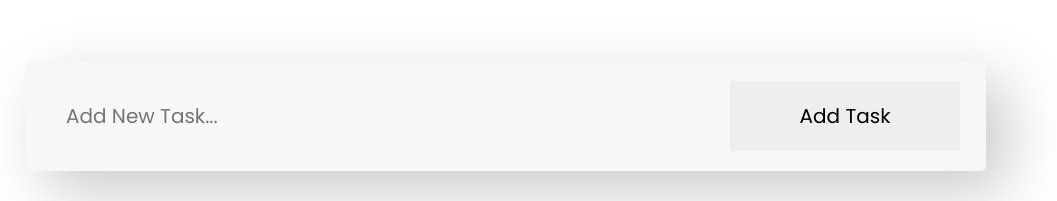
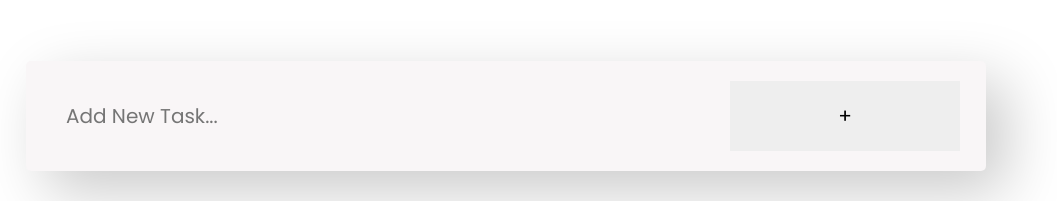
Before and after one commit to ishandeveloper/Todo-React, a React (Create React App) app: page / in a window 1280 px wide. Shown: the part 272-473 px from the top of the page, without its empty margins (134-1191 px from the left). Built offline with nearby package versions, Linux system fonts and the light colour scheme.

Commit message:
Add Task Button

```diff
--- a/src/components/form.jsx
+++ b/src/components/form.jsx
@@ -24,7 +24,7 @@ function Form() {
           spellCheck="false"
           required
         />
-        <button onClick={addTask}>Add Task</button>
+        <button onClick={addTask}>+</button>
       </div>
       <ul>
         {items.map((item) => (
```
